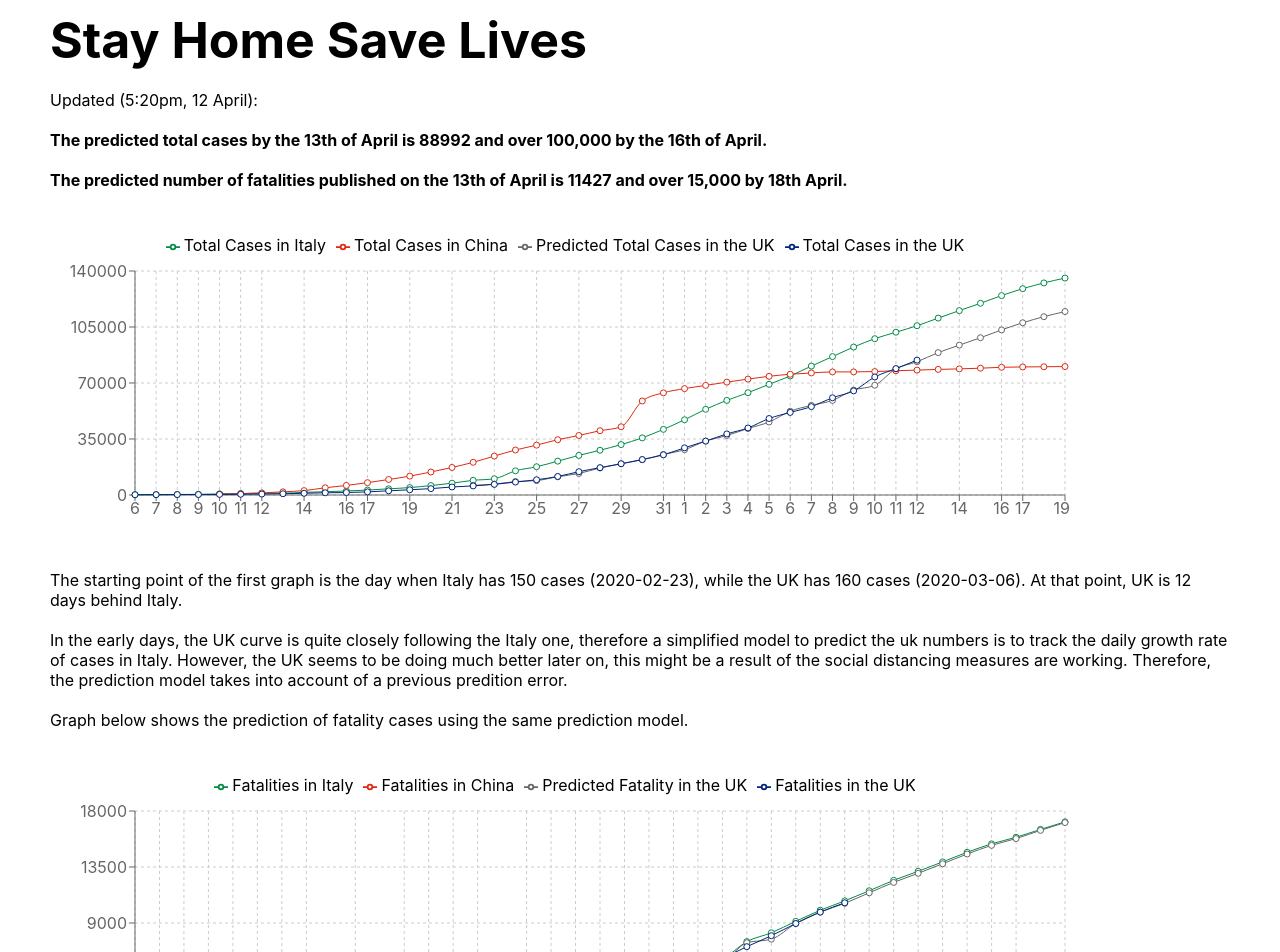
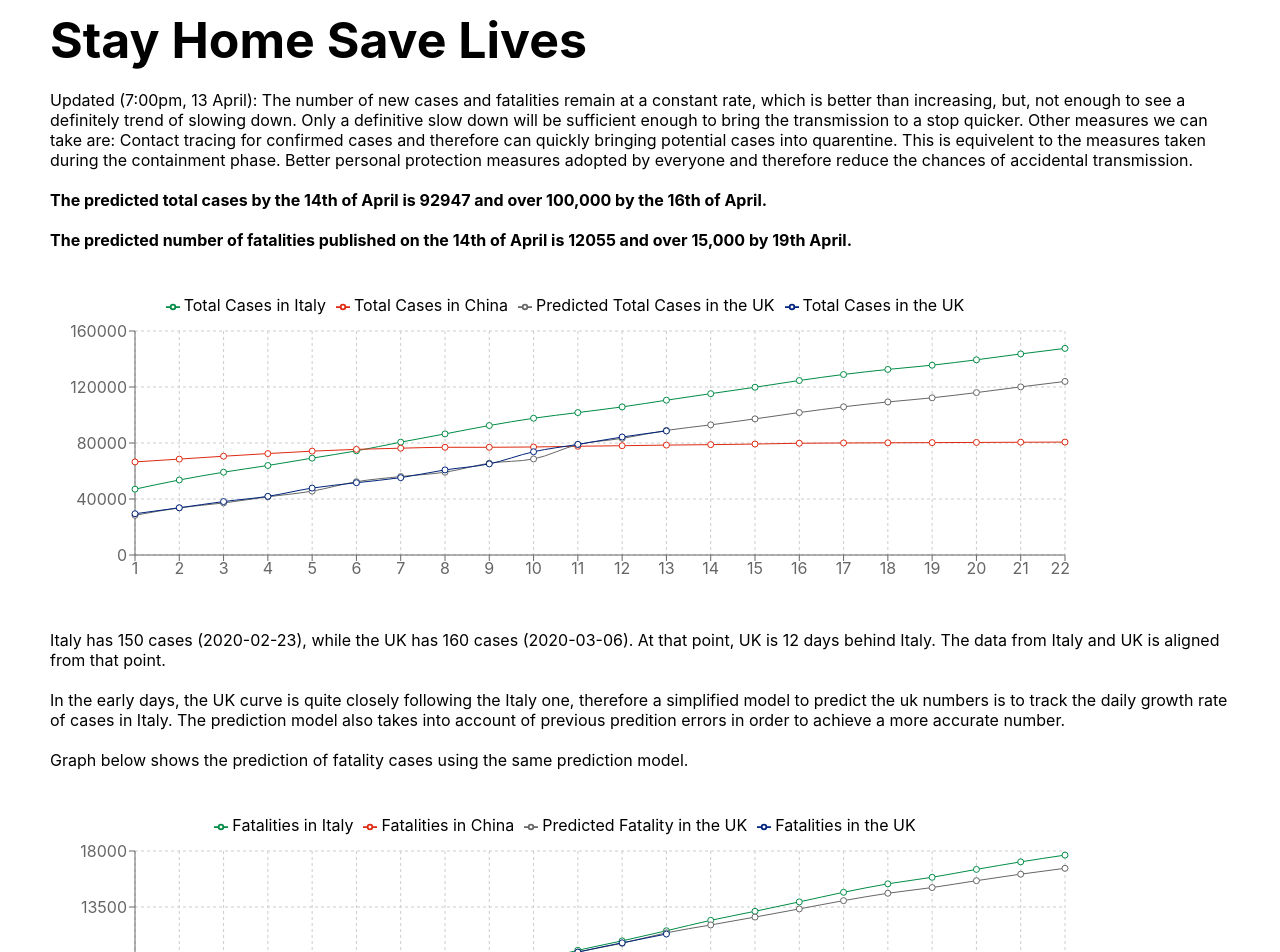
Before and after one commit to linamm/coronachart, a React (Create React App) app in the folder coronachart/: page / in a window 1280 px wide. Shown: the part 60-1012 px from the top of the page. Built offline with nearby package versions, Linux system fonts and the light colour scheme.

Commit message:
update comments

```diff
--- a/coronachart/src/App.js
+++ b/coronachart/src/App.js
@@ -11,7 +11,7 @@ import {
   Bar,
   BarChart
 } from "recharts";
-import { totalCases, fatalityCases, newCases, newFatalityCases, fatalityRates } from "./Data.js";
+import { displayTotalCases, displayFatalityCases, newCases, newFatalityCases, fatalityRates } from "./Data.js";
 import ReactGA from "react-ga";
 
 ReactGA.initialize("UA-101607316-3");
@@ -91,17 +91,23 @@ function App() {
       </div>
 
       <div style={styles.paragraph}>
-        Updated (5:20pm, 12 April):
+        Updated (7:00pm, 13 April):
+        The number of new cases and fatalities remain at a constant rate, which is better than increasing, but, not enough to see a definitely trend of slowing down.
+
+        Only a definitive slow down will be sufficient enough to bring the transmission to a stop quicker.
+        Other measures we can take are:
+        Contact tracing for confirmed cases and therefore can quickly bringing potential cases into quarentine. This is equivelent to the measures taken during the containment phase.
+        Better personal protection measures adopted by everyone and therefore reduce the chances of accidental transmission.
         </div>
 
       <div style={styles.paragraph}>
         <b>
-          The predicted total cases by the 13th of April is 88992 and over 100,000 by the 16th of April.
+          The predicted total cases by the 14th of April is 92947 and over 100,000 by the 16th of April.
         </b>
       </div>
       <div style={styles.paragraph}>
         <b>
-          The predicted number of fatalities published on the 13th of April is 11427 and over 15,000 by 18th April.
+          The predicted number of fatalities published on the 14th of April is 12055 and over 15,000 by 19th April.
         </b>
       </div>
 
@@ -110,7 +116,7 @@ function App() {
           width={graphSize.width}
           height={graphSize.height}
           margin={{ top: 5, right: 5, bottom: 5, left: 5 }}
-          data={totalCases}
+          data={displayTotalCases}
         >
           <CartesianGrid strokeDasharray="3 3" />
           <XAxis dataKey="name" />
@@ -150,17 +156,14 @@ function App() {
       </div>
 
       <div style={styles.paragraph}>
-        The starting point of the first graph is the day when Italy has 150
-        cases (2020-02-23), while the UK has 160 cases (2020-03-06). At that
-        point, UK is 12 days behind Italy.
+        Italy has 150 cases (2020-02-23), while the UK has 160 cases (2020-03-06). At that
+        point, UK is 12 days behind Italy. The data from Italy and UK is aligned from that point.
       </div>
       <div style={styles.paragraph}>
         In the early days, the UK curve is quite closely following the Italy
         one, therefore a simplified model to predict the uk numbers is to track
-        the daily growth rate of cases in Italy. However, the UK seems to be
-        doing much better later on, this might be a result of the social
-        distancing measures are working. Therefore, the prediction model takes
-        into account of a previous predition error.{" "}
+        the daily growth rate of cases in Italy. The prediction model also takes
+        into account of previous predition errors in order to achieve a more accurate number.
       </div>
 
 
@@ -174,7 +177,7 @@ function App() {
           width={graphSize.width}
           height={graphSize.height}
           margin={{ top: 5, right: 5, bottom: 5, left: 5 }}
-          data={fatalityCases}
+          data={displayFatalityCases}
         >
           <CartesianGrid strokeDasharray="3 3" />
           <XAxis dataKey="name" />
--- a/coronachart/src/Data.js
+++ b/coronachart/src/Data.js
@@ -34,7 +34,7 @@ import { getPredictCases, getNewCases, getFatalityRates } from './Predict.js';
   {"name": "10", "it": 9134, "cn": 2118, 'uk': 8958, 'uk_predict': 8962 },
   {"name": "11", "it": 10023, "cn": 2345, 'uk': 9875, 'uk_predict': 9881},
   {"name": "12", "it": 10779, "cn": 2442, 'uk': 10621, 'uk_predict': 10583},
-  {"name": "13", "it": 11591, "cn": 2592},
+  {"name": "13", "it": 11591, "cn": 2592, 'uk': 11329, 'uk_predict': 11427},
   {"name": "14", "it": 12428, "cn": 2663},
   {"name": "15", "it": 13155, "cn": 2715},
   {"name": "16", "it": 13910, "cn": 2744},
@@ -43,6 +43,11 @@ import { getPredictCases, getNewCases, getFatalityRates } from './Predict.js';
   {"name": "19", "it": 15887, "cn": 2870},
   {"name": "20", "it": 16523, "cn": 2912},
   {"name": "21", "it": 17127, "cn": 2943},
+  {"name": "22", "it": 17669, "cn": 2981},
+  {"name": "23", "it": 18269, "cn": 3012},
+  {"name": "24", "it": 18849, "cn": 3042},
+  {"name": "25", "it": 19468, "cn": 3070},
+  {"name": "26", "it": 19899, "cn": 3097},
 ];
 
 const raw_total_cases = [
@@ -84,22 +89,30 @@ const raw_total_cases = [
   {"name": "10", "it": 97689, "cn": 77150, 'uk': 73758, 'uk_predict': 68594},
   {"name": "11", "it": 101739, "cn": 77658, 'uk': 78991, 'uk_predict': 78865},
   {"name": "12", "it": 105792, "cn": 78064, 'uk': 84279, 'uk_predict': 83286},
-  {"name": "13", "it": 110574, "cn": 78497},
+  {"name": "13", "it": 110574, "cn": 78497, 'uk': 88621, 'uk_predict': 88992},
   {"name": "14", "it": 115242, "cn": 78824},
   {"name": "15", 'it': 119827, 'cn': 79251},
   {"name": "16", "it": 124632, "cn": 79824},
   {"name": "17", "it": 128948, "cn": 80026},
   {"name": "18", "it": 132547, "cn": 80151},
   {"name": "19", "it": 135586, "cn": 80270},
+  {"name": "20", "it": 139422, "cn": 80409},
+  {"name": "21", "it": 143626, "cn": 80552},
+  {"name": "22", "it": 147577, "cn": 80651},
+  {"name": "23", "it": 152271, "cn": 80695},
+  {"name": "24", "it": 156363, "cn": 80735},
+
 ];
 
 export const totalCaseStartDay = 6;
 export const fatalityCaseStartDay = 14;
-export const Today = 31 + 12; // 31 days in March + days in April
+export const Today = 31 + 13; // 31 days in March + days in April
 export const TodayTotalIndex = Today - totalCaseStartDay;
 export const TodayFatalityIndex = Today - fatalityCaseStartDay;
-export const totalCases = getPredictCases(raw_total_cases, TodayTotalIndex);
-export const fatalityCases = getPredictCases(raw_death_cases, TodayFatalityIndex);
+const totalCases = getPredictCases(raw_total_cases, TodayTotalIndex);
+const fatalityCases = getPredictCases(raw_death_cases, TodayFatalityIndex);
+export const displayTotalCases = totalCases.slice(TodayTotalIndex - 12, TodayTotalIndex + 10 );
+export const displayFatalityCases = fatalityCases.slice(TodayFatalityIndex - 12, TodayFatalityIndex + 10);
 export const newCases = getNewCases(totalCases, ['uk', 'uk_predict', 'it'], ['uk', 'uk', 'it']).slice(TodayTotalIndex - 12, TodayTotalIndex + 10 ); // Past 12 days and Future 10 days
 export const newFatalityCases = getNewCases(fatalityCases, ['uk', 'uk_predict'], ['uk', 'uk']).slice(TodayFatalityIndex - 12, TodayFatalityIndex + 10 ); // Past 12 days and Future 10 days
 
```
